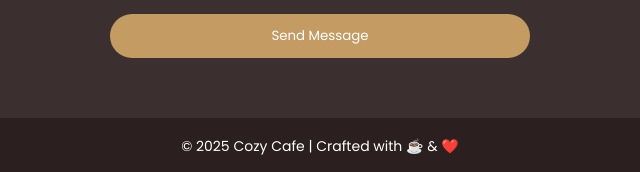
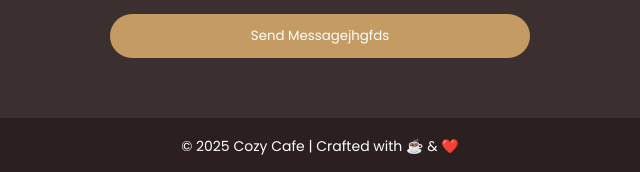
Before and after one commit to Ishikatakhtani/cafe-ar-website, a plain HTML site: page index.html in a window 1280 px wide. Shown: the part 1888-2060 px from the top of the page, 320-960 px from the left. Drawn offline with Linux system fonts and the light colour scheme.

Commit message:
Initial commit

```diff
--- a/index.html
+++ b/index.html
@@ -124,7 +124,7 @@
         <input type="text" placeholder="Your Name" required>
         <input type="email" placeholder="Your Email" required>
         <textarea placeholder="Your Message"></textarea>
-        <button type="submit">Send Message</button>
+        <button type="submit">Send Messagejhgfds</button>
     </form>
 </section>
 
```
